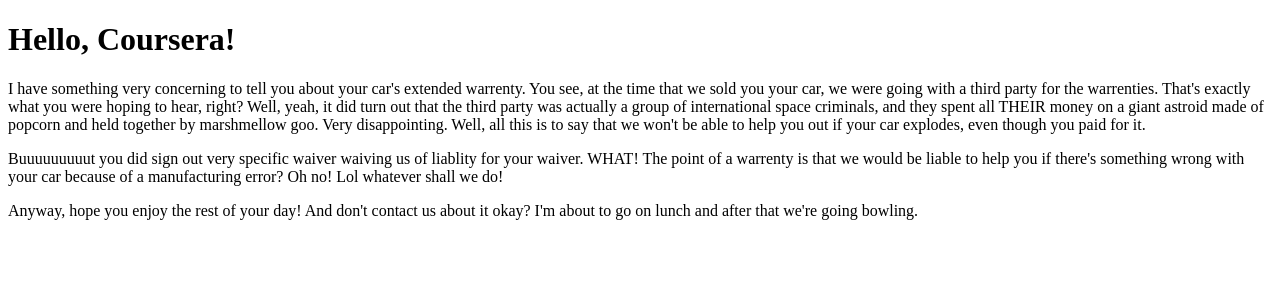
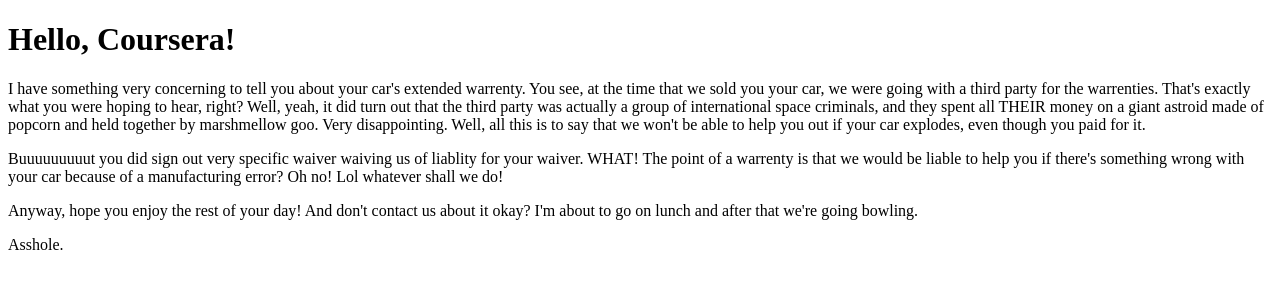
Before and after one commit to OceansGratitude/CourseraWebDev, a plain HTML site: page site/index.html in a window 1280 px wide. Drawn offline with Linux system fonts and the light colour scheme.

Commit message:
Update index.html

```diff
--- a/site/index.html
+++ b/site/index.html
@@ -10,5 +10,6 @@
 	<p> I have something very concerning to tell you about your car's extended warrenty. You see, at the time that we sold you your car, we were going with a third party for the warrenties. That's exactly what you were hoping to hear, right? Well, yeah, it did turn out that the third party was actually a group of international space criminals, and they spent all THEIR money on a giant astroid made of popcorn and held together by marshmellow goo. Very disappointing. Well, all this is to say that we won't be able to help you out if your car explodes, even though you paid for it. </p>
 	<p>Buuuuuuuuut you did sign out very specific waiver waiving us of liablity for your waiver. WHAT! The point of a warrenty is that we would be liable to help you if there's something wrong with your car because of a manufacturing error? Oh no! Lol whatever shall we do!</p>
 	<p>Anyway, hope you enjoy the rest of your day! And don't contact us about it okay? I'm about to go on lunch and after that we're going bowling.</p>
+	<p>	Asshole.</p>
 </body>
 </html>
```
